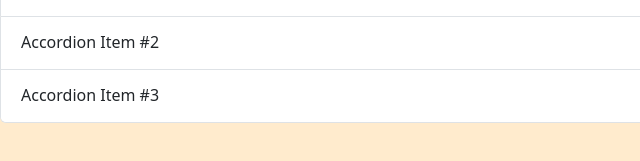
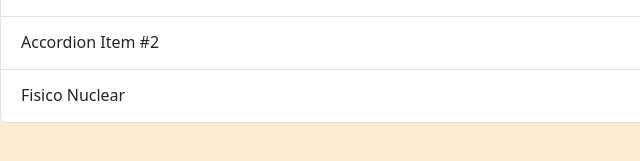
Before and after one commit to matheusferrew/grupo, a plain HTML site: page sessao1.html in a window 1280 px wide. Shown: the part 213-374 px from the top of the page, 0-640 px from the left. Drawn offline with nearby package versions, Linux system fonts and the light colour scheme.

Commit message:
Add files via upload

```diff
--- a/sessao1.html
+++ b/sessao1.html
@@ -77,12 +77,12 @@
     <div class="accordion-item">
       <h2 class="accordion-header" id="headingThree">
         <button class="accordion-button collapsed" type="button" data-bs-toggle="collapse" data-bs-target="#collapseThree" aria-expanded="false" aria-controls="collapseThree">
-          Accordion Item #3
+          Fisico Nuclear
         </button>
       </h2>
       <div id="collapseThree" class="accordion-collapse collapse" aria-labelledby="headingThree" data-bs-parent="#accordionExample">
         <div class="accordion-body">
-          <strong>This is the third item's accordion body.</strong> It is hidden by default, until the collapse plugin adds the appropriate classes that we use to style each element. These classes control the overall appearance, as well as the showing and hiding via CSS transitions. You can modify any of this with custom CSS or overriding our default variables. It's also worth noting that just about any HTML can go within the <code>.accordion-body</code>, though the transition does limit overflow.
+          <strong>Oque faz um fisico nuclear</strong> Realiza pesquisas de como podemos integrar a radiotividade em diversas areas da nossa vida como na saude ou no dia a dia em forma de energia eletrica
         </div>
       </div>
     </div>
```
